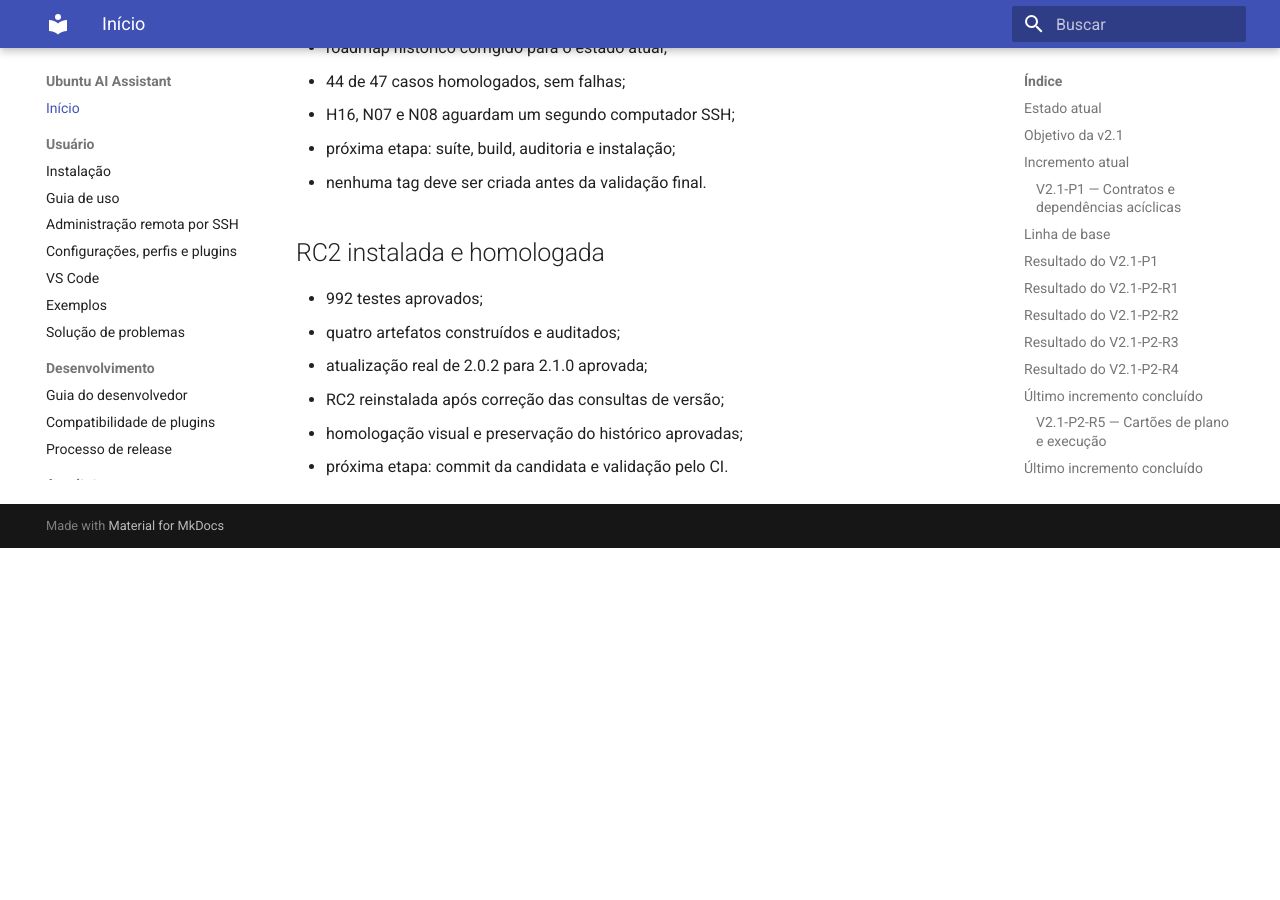
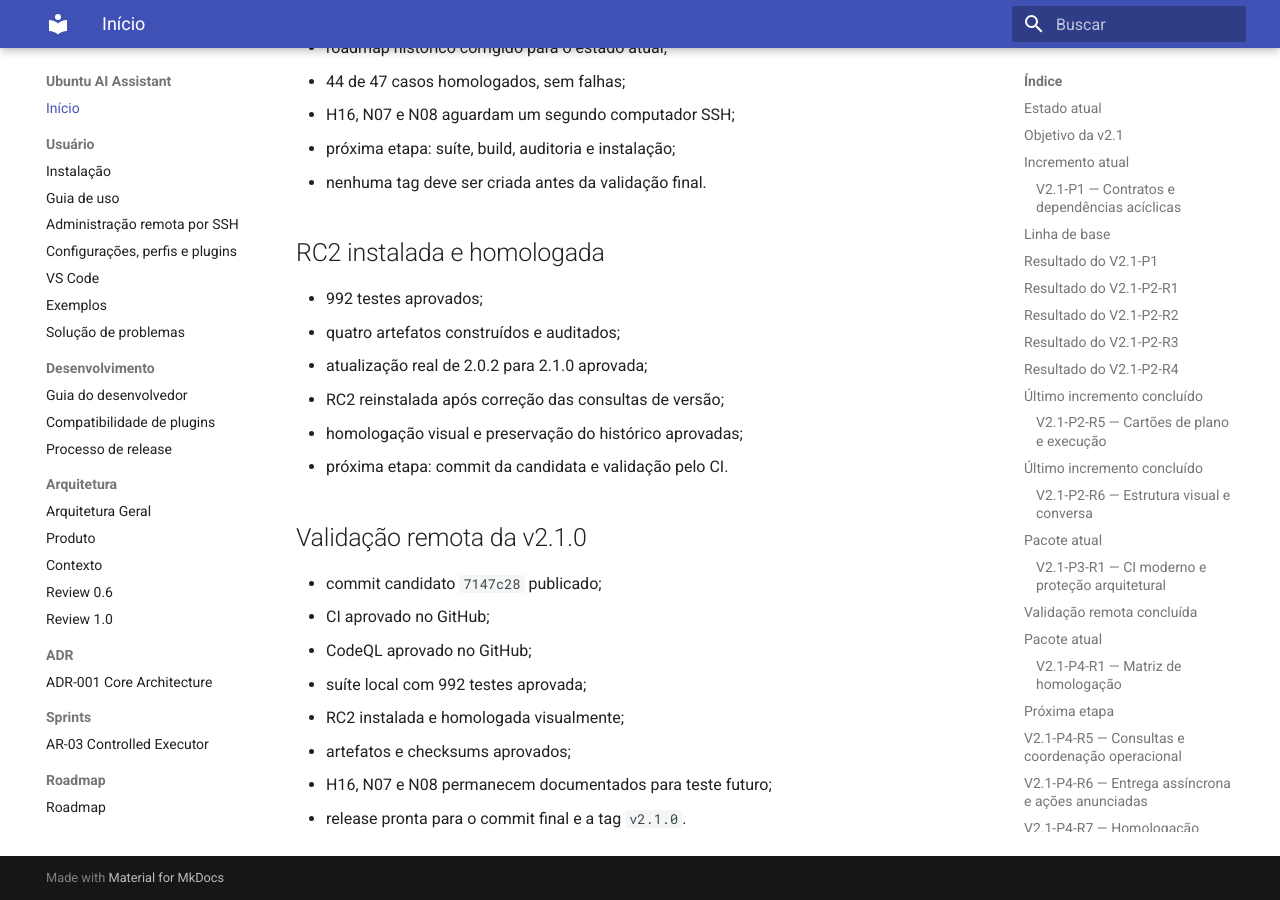
Before and after one commit to andrefeitoza-dev/ubuntu-ai-assistant, an MkDocs documentation site: the page built from docs/checkpoint.md, in a window 1280 px wide and 900 px high, scrolled down 5840 px. Built offline with MkDocs 1.6.1 and Material for MkDocs 9.7.7, drawn with Linux system fonts in a browser that asks for light colours; before the commit the page ends 6388 px from its top, so only the background shows below that.

```diff
--- a/docs/checkpoint.md
+++ b/docs/checkpoint.md
@@ -200,3 +200,14 @@ Especificação: `docs/natural-actions-roadmap.md`.
 - RC2 reinstalada após correção das consultas de versão;
 - homologação visual e preservação do histórico aprovadas;
 - próxima etapa: commit da candidata e validação pelo CI.
+
+## Validação remota da v2.1.0
+
+- commit candidato `7147c28` publicado;
+- CI aprovado no GitHub;
+- CodeQL aprovado no GitHub;
+- suíte local com 992 testes aprovada;
+- RC2 instalada e homologada visualmente;
+- artefatos e checksums aprovados;
+- H16, N07 e N08 permanecem documentados para teste futuro;
+- release pronta para o commit final e a tag `v2.1.0`.
```
Also changed, not shown: docs/roadmap.md (+3 -3 lines).
